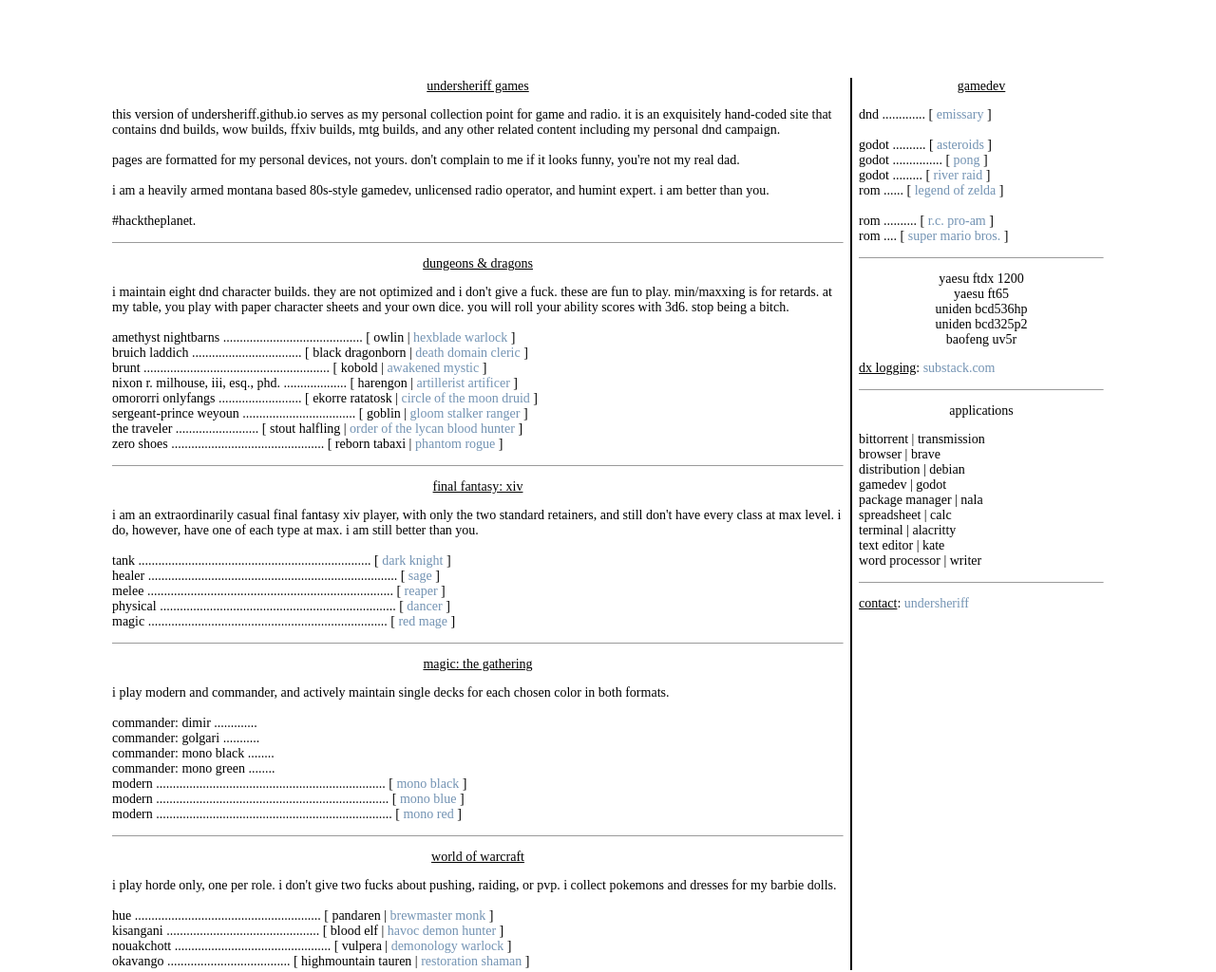
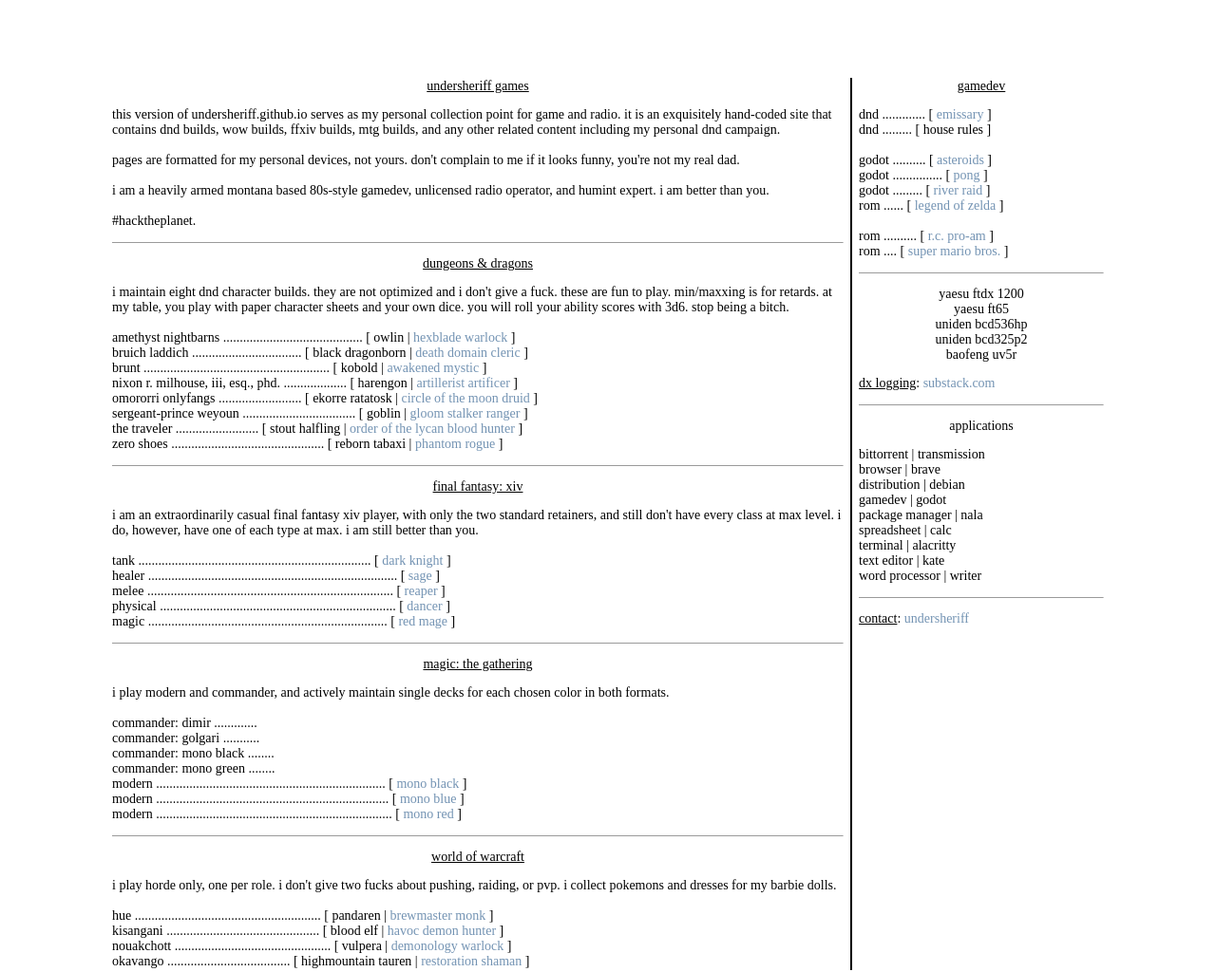
Before and after one commit to undersheriff/undersheriff.github.io, a plain HTML site: page index.html in a window 1280 px wide. Shown: the whole page at 95% size. Drawn offline with Linux system fonts and the light colour scheme.

Commit message:
Update index.html

```diff
--- a/index.html
+++ b/index.html
@@ -106,7 +106,8 @@ a:active {
               <u>gamedev</u>
             </p>
             <p style="color:000000; font-family:hack; font-size:14;">
-              dnd ............. [ <a href=https://github.com/undersheriff/gamedev/tree/main/emissary target=new>emissary</a> ]<br><br>
+              dnd ............. [ <a href=https://github.com/undersheriff/gamedev/tree/main/emissary target=new>emissary</a> ]<br>
+              dnd ......... [ house rules ]<br><br>
               godot .......... [ <a href=https://github.com/undersheriff/gamedev/tree/main/asteroids target=new>asteroids</a> ]<br>
               godot ............... [ <a href=https://github.com/undersheriff/gamedev/tree/main/pong target=new>pong</a> ]<br>
               godot ......... [ <a href=https://github.com/undersheriff/gamedev/tree/main/riverraid target=new>river raid</a> ]<br>
```
